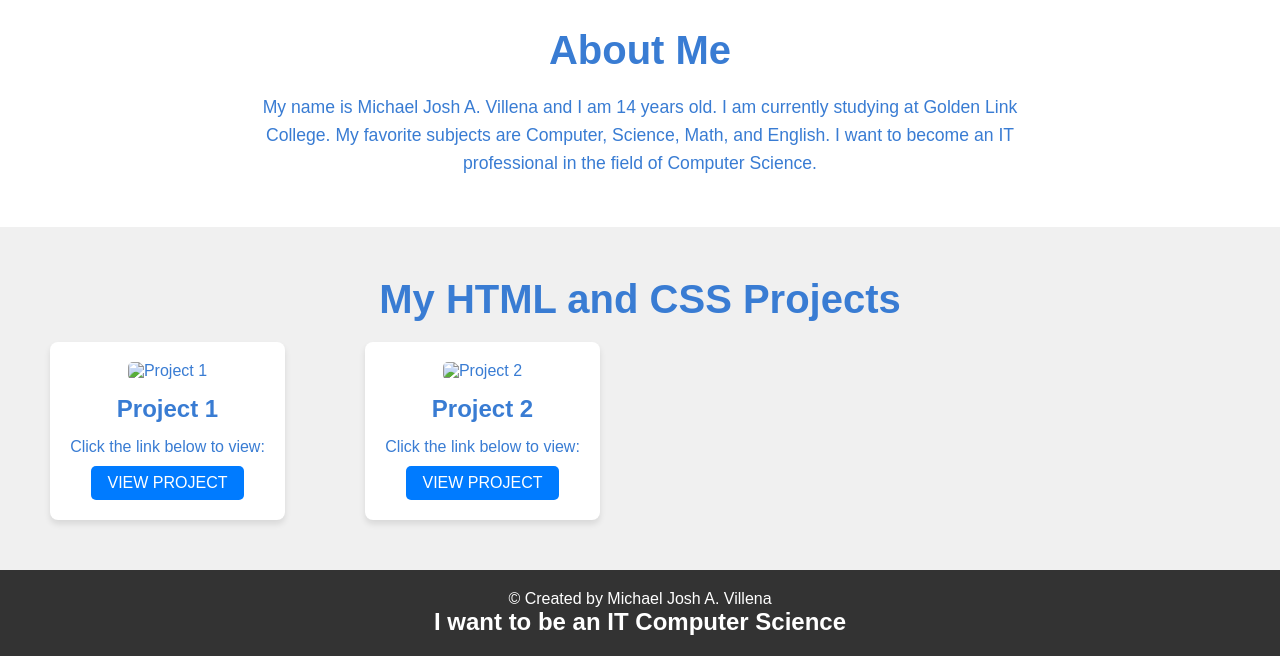
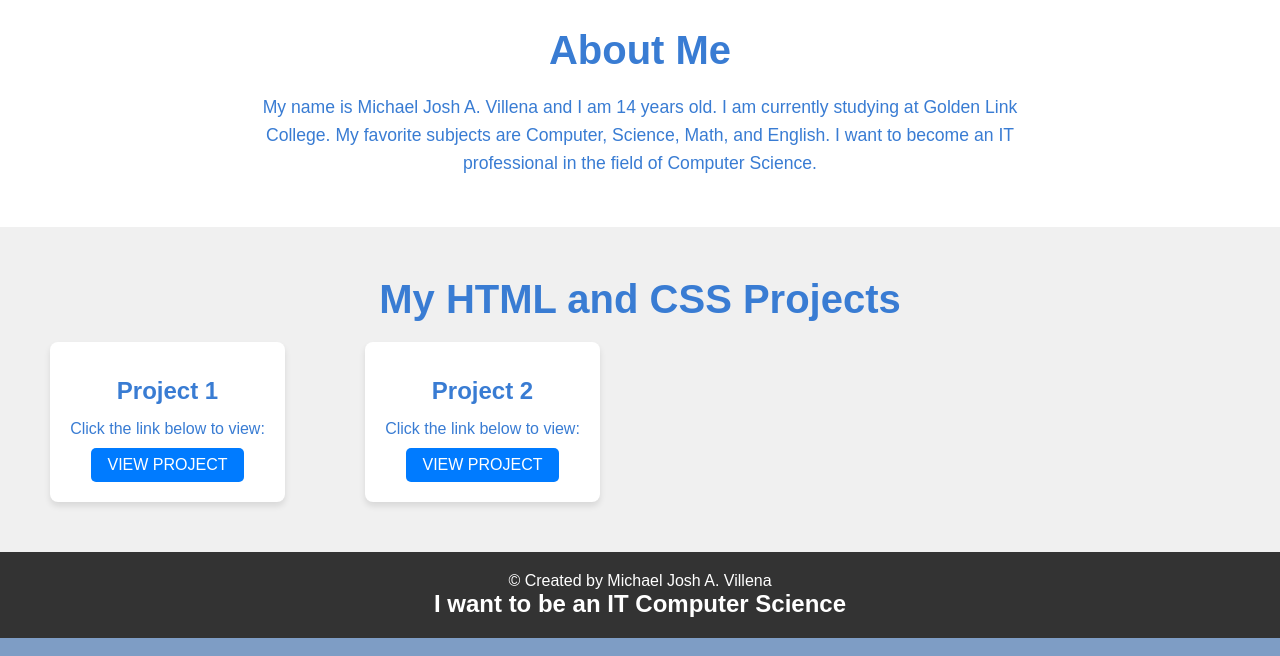
Before and after one commit to michaeljoshvillena/computer-project, a plain HTML site: page michael.html in a window 1280 px wide. Shown: the part 860-1516 px from the top of the page. Drawn offline with Linux system fonts and the light colour scheme.

Commit message:
Update michael.html

```diff
--- a/michael.html
+++ b/michael.html
@@ -188,14 +188,14 @@
     <h2>My HTML and CSS Projects</h2>
     <div class="project-grid">
       <div class="project">
-        <img src="The 3 sigma.jpg" alt="Project 1">
+
         <h3>Project 1</h3>
         <p>Click the link below to view:</p>
         <a href="https://michaeljoshvillena.github.io/Josh-Stephen-Jared/" target="_blank">View Project</a>
       </div>
 
       <div class="project">
-        <img src="solar system and planet.jpg" alt="Project 2">
+
         <h3>Project 2</h3>
         <p>Click the link below to view:</p>
         <a href="https://michaeljoshvillena.github.io/Joshua/" target="_blank">View Project</a>
```
